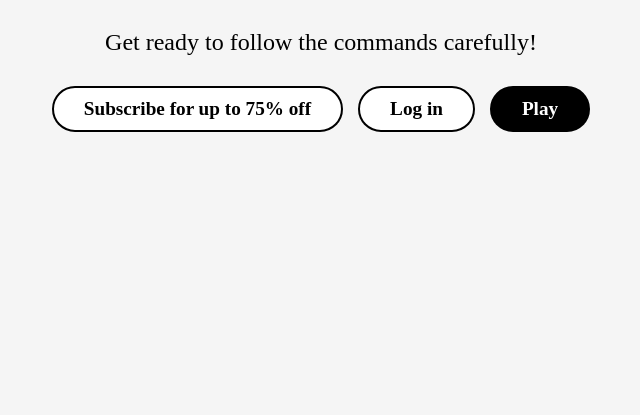
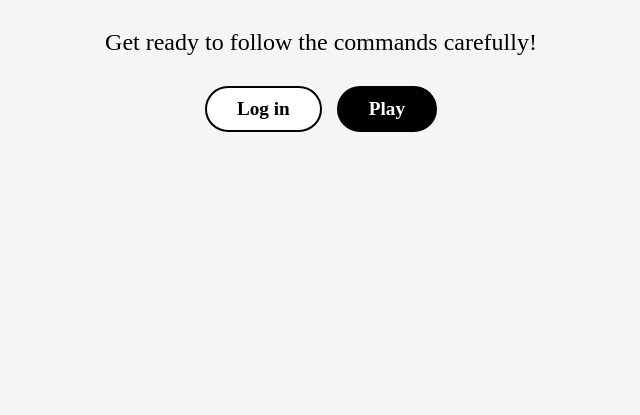
Before and after one commit to Neimnem/Q4-AA-Grp5, a plain HTML site: page index.html in a window 1280 px wide. Shown: the part 385-800 px from the top of the page, without its empty margins (319-959 px from the left). Drawn offline with Linux system fonts and the light colour scheme.

Commit message:
Update index.html

```diff
--- a/index.html
+++ b/index.html
@@ -51,7 +51,6 @@
         <h1>Simon Says</h1>
         <p>Get ready to follow the commands carefully!</p>
         <div class="button-container">
-            <a href="#" class="button">Subscribe for up to 75% off</a>
             <a href="#" class="button">Log in</a>
             <a href="choice.html" class="button play-button">Play</a>
         </div>
```
